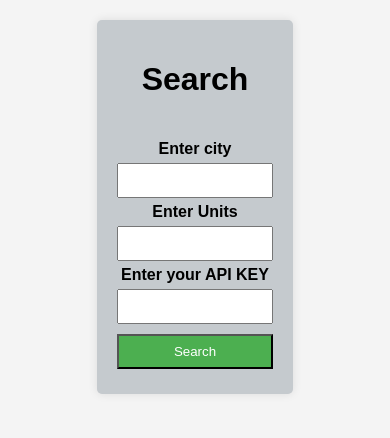
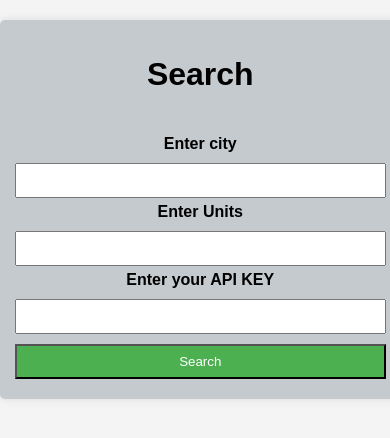
Before and after one commit to abuawaish/weather_app, a Flask app: page / in a window 390 px wide. Shown: the top 438 px of the page. Run offline with Flask 3, Linux system fonts and the light colour scheme.

Commit message:
adjusted viewport

```diff
--- a/templates/index.html
+++ b/templates/index.html
@@ -13,13 +13,14 @@
         }
 
         .content {
-            width: 40%;
+            width: 80%;
+            max-width: 400px;
             margin: 20px auto;
             background-color: #c5cace;
             padding: 20px;
             border-radius: 5px;
             box-shadow: 0 0 10px rgba(0, 0, 0, 0.1);
-            text-align: center; /* Center align the content */
+            text-align: center;
         }
 
         .title {
@@ -28,11 +29,14 @@
 
         .form {
             margin-top: 20px;
-            display: inline-block; /* Set the form to display as an inline block */
+            display: inline-block;
+            width: 100%;
         }
 
         label {
             font-weight: bold;
+            display: block;
+            margin-bottom: 5px;
         }
 
         input[type="text"],
@@ -52,6 +56,13 @@
         input[type="submit"]:hover {
             background-color: #45a049;
         }
+
+        @media (max-width: 600px) {
+            .content {
+                width: 95%;
+                padding: 15px;
+            }
+        }
     </style>
 </head>
 <body>
@@ -60,13 +71,13 @@
 
         <div class="form">
             <form action="/weatherapp" method="POST">
-                <label for='city'>Enter city </label>
+                <label for="city">Enter city</label>
                 <input type="text" name="city" id="city"><br>
 
-                <label for='units'>Enter Units </label>
+                <label for="units">Enter Units</label>
                 <input type="text" name="units" id="units"><br>
 
-                <label for='appid'>Enter your API KEY </label>
+                <label for="appid">Enter your API KEY</label>
                 <input type="text" name="appid" id="appid"><br>
 
                 <input type="submit" value="Search">
```
